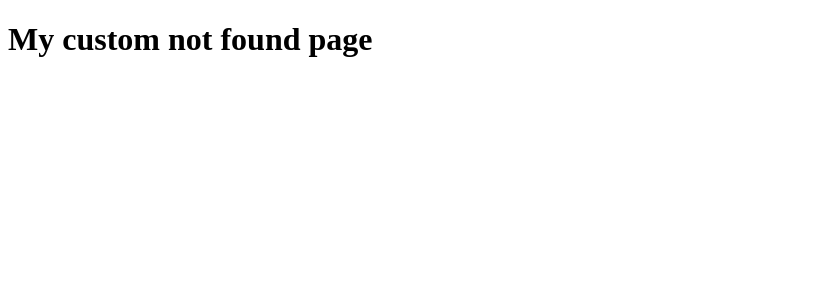
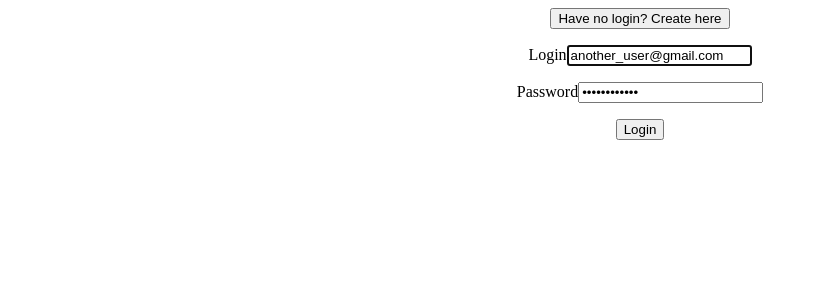
Before and after one commit to renatobmps/template_web, a Next.js app: page /user/login in a window 1280 px wide. Before the commit this address had no page. Shown: the top 300 px of the page, without its empty margins (0-818 px from the left). Built offline with nearby package versions, Linux system fonts and the light colour scheme.

Commit message:
cookies WIP

```diff
--- /dev/null
+++ b/src/helpers/api.ts
@@ -0,0 +1,58 @@
+import type GeneralError from '@errors/GeneralError';
+
+interface Post<T> {
+  url: string;
+  data: T;
+  expectStatus?: number;
+  clientErrorMessage?: string;
+}
+
+class Api {
+  async post<T>({
+    data,
+    url,
+    expectStatus = 201,
+    clientErrorMessage,
+  }: Post<T>): Promise<T> {
+    try {
+      const response = await fetch(url, {
+        method: 'POST',
+        headers: {
+          'Content-Type': 'application/json',
+          Accept: 'application/json',
+          'Access-Control-Allow-Origin': '*',
+          'Access-Control-Allow-Methods': 'POST',
+        },
+        body: JSON.stringify(data),
+        mode: 'cors',
+        credentials: 'include',
+        redirect: 'follow',
+        referrerPolicy: 'no-referrer',
+        cache: 'no-cache',
+        keepalive: true,
+        window: null,
+      });
+
+      if (response.status !== expectStatus) {
+        throw new Error(
+          `Response status ${response.status} unexpected ${expectStatus}`,
+        );
+      }
+
+      const formattedData = await response.json();
+
+      return formattedData;
+    } catch (e) {
+      const error = e as GeneralError;
+      const errorMessage =
+        clientErrorMessage ??
+        (error?.message && error?.message.length
+          ? error.message
+          : 'Unknown error');
+
+      throw new Error(errorMessage);
+    }
+  }
+}
+
+export default Api;
--- a/src/pages/api/login/index.ts
+++ b/src/pages/api/login/index.ts
@@ -1,8 +1,9 @@
 import type { NextApiRequest, NextApiResponse } from 'next';
+import { cookies } from 'next/headers';
 import { z } from 'zod';
 import MakeLogin from '@serverUseCases/makeLogin';
 import endpointMethodHandler from '@helpers/endpointMethodHandler';
-import PostDTO from '@serverRepositories/implementations/userRepositoryIM';
+import PostDTO from '@serverRepositories/implementations/userRepositoryPrisma';
 
 const dto = new PostDTO();
 
@@ -20,13 +21,16 @@ const methods: Record<
     });
     const { login, loginMethod, password } = bodyData.parse(req.body);
 
-    const newUser = await makeLogin.execute({
+    const { token } = await makeLogin.execute({
       login,
       password,
       loginMethod,
     });
 
-    res.status(201).json({ newUser });
+    const pageCookies = cookies();
+    console.log({ token, pageCookies });
+
+    res.status(201).json({ token });
   },
 };
 
--- a/src/pages/api/user/index.ts
+++ b/src/pages/api/user/index.ts
@@ -2,7 +2,7 @@ import type { NextApiRequest, NextApiResponse } from 'next';
 import { z } from 'zod';
 import CreateUser from '@serverUseCases/createUser';
 import endpointMethodHandler from '@helpers/endpointMethodHandler';
-import PostDTO from '@serverRepositories/implementations/userRepositoryIM';
+import PostDTO from '@serverRepositories/implementations/userRepositoryPrisma';
 
 const dto = new PostDTO();
 
--- /dev/null
+++ b/src/pages/user/login.tsx
@@ -0,0 +1,101 @@
+import Router from 'next/router';
+import { useState } from 'react';
+import type GeneralError from '@errors/GeneralError';
+import Api from '@helpers/api';
+
+interface FormDataProps {
+  login: string;
+  password: string;
+  loginMethod: 'username' | 'email';
+}
+
+export default function Register(): JSX.Element {
+  const [formData, setFormData] = useState<FormDataProps>({
+    login: 'another_user@gmail.com',
+    password: 'f7GQ5p2CJY^h',
+    loginMethod: 'email',
+  });
+
+  const handleInput: (e: any) => void = (e: any) => {
+    const { id, value } = e.currentTarget;
+
+    if (id === 'login') {
+      const isEmail = value.includes('@');
+      setFormData({
+        ...formData,
+        [id]: value,
+        loginMethod: isEmail ? 'email' : 'username',
+      });
+    } else {
+      setFormData({
+        ...formData,
+        [id]: value,
+      });
+    }
+  };
+
+  const formSubmit: (event: any) => Promise<void> = async (event) => {
+    try {
+      event.preventDefault();
+      const api = new Api();
+      await api.post({
+        url: '/api/login',
+        data: formData,
+        clientErrorMessage: 'Not found! :(',
+      });
+
+      setFormData({
+        login: '',
+        password: '',
+        loginMethod: 'email',
+      });
+
+      await Router.push('/');
+    } catch (e) {
+      const error = e as GeneralError;
+      window.alert(error.message || 'Unexpected error');
+    }
+  };
+
+  return (
+    <form
+      onSubmit={formSubmit}
+      style={{
+        display: 'flex',
+        flexDirection: 'column',
+        gap: '1rem',
+        alignItems: 'center',
+        margin: 'auto',
+      }}
+    >
+      <button
+        type="button"
+        onClick={async () => {
+          await Router.push('/user/register');
+        }}
+      >
+        Have no login? Create here
+      </button>
+      <label htmlFor="login">
+        <span>Login</span>
+        <input
+          autoFocus
+          type="text"
+          id="login"
+          value={formData.login}
+          onInput={handleInput}
+        />
+      </label>
+      <label htmlFor="password">
+        <span>Password</span>
+        <input
+          type="password"
+          id="password"
+          value={formData.password}
+          onInput={handleInput}
+        />
+      </label>
+      <button type="submit">Login</button>
+    </form>
+  );
+}
--- a/src/server/repositories/implementations/userRepositoryPrisma.ts
+++ b/src/server/repositories/implementations/userRepositoryPrisma.ts
@@ -21,7 +21,12 @@ export default class UserRepositoryPrisma implements UserRepository {
 
   async create(user: User): Promise<void> {
     await this.prisma.user.create({
-      data: user,
+      data: {
+        email: user.email,
+        password: user.password,
+        username: user.username,
+        id: user.id,
+      },
     });
   }
 
```
Also changed, not shown: src/UI/pages/AddPost/index.tsx (+9 -22 lines), src/pages/user/register.tsx (added, +97 -0 lines), 2 other files (tests, documents, lock files or other folders).
